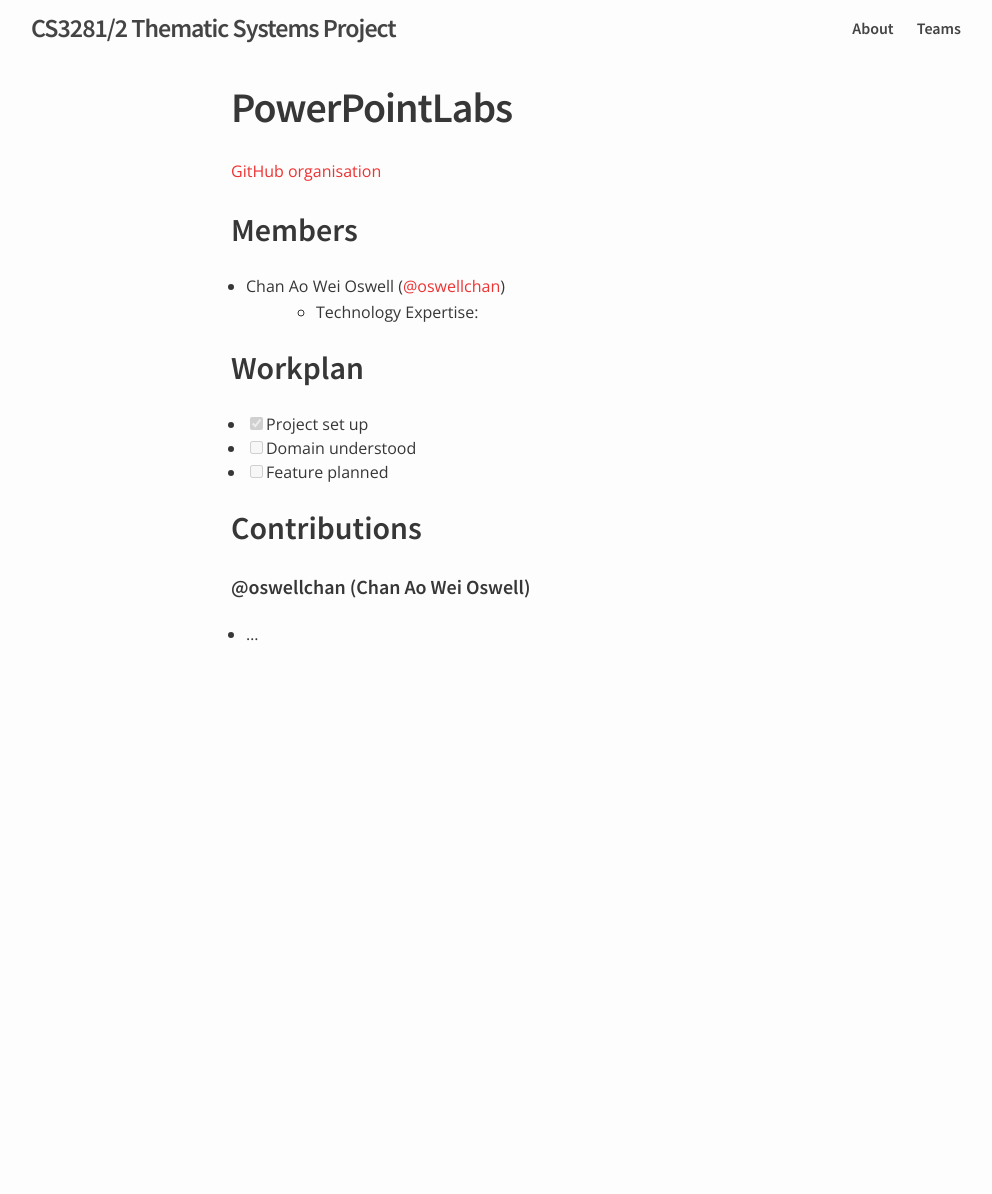
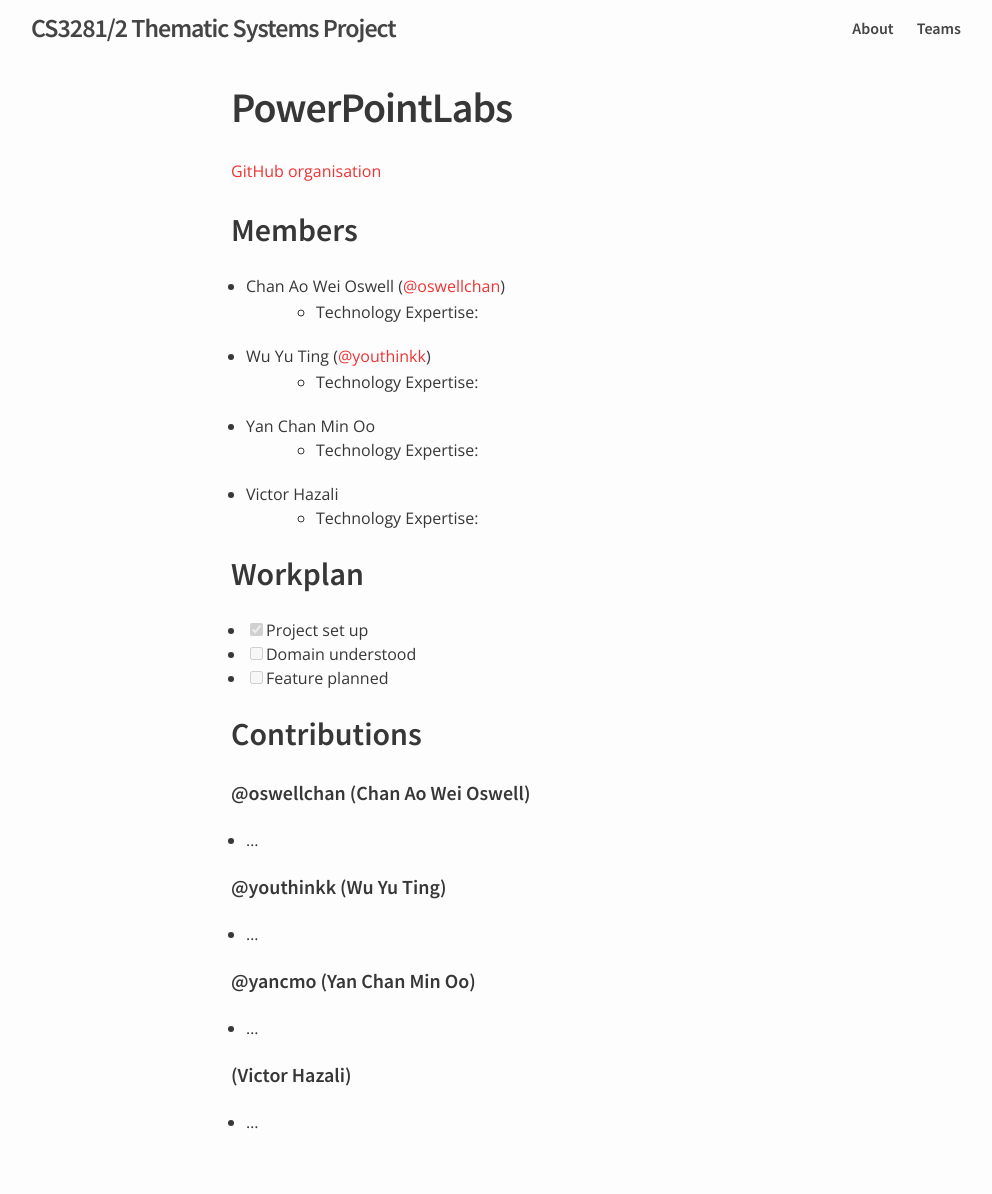
Before and after one commit to nus-oss/cs3281-AY1516S2-website, a Jekyll site: the page built from teams/powerpointlabs.md, in a window 1280 px wide. Shown: the whole page, without its empty margins (139-1131 px from the left). Built offline with Jekyll 4.4.1, drawn with Linux system fonts in a browser that asks for light colours; before the commit the page ends 900 px from its top, so only the background shows below that.

Commit message:
Update PL team page

```diff
--- a/teams/powerpointlabs.md
+++ b/teams/powerpointlabs.md
@@ -7,6 +7,12 @@
 
 ## Members
  - Chan Ao Wei Oswell ([@oswellchan](https://oswellchan.wordpress.com/))
+   - Technology Expertise:
+ - Wu Yu Ting ([@youthinkk](http://blog.nus.edu.sg/cs3281youthinkk/))
+   - Technology Expertise:
+ - Yan Chan Min Oo
+   - Technology Expertise:
+ - Victor Hazali
    - Technology Expertise:
 
 ## Workplan
@@ -19,3 +25,12 @@
 
 #### @oswellchan (Chan Ao Wei Oswell)
 * ...
+
+#### @youthinkk (Wu Yu Ting)
+* ...
+
+#### @yancmo (Yan Chan Min Oo)
+* ...
+
+#### (Victor Hazali)
+* ...
```
